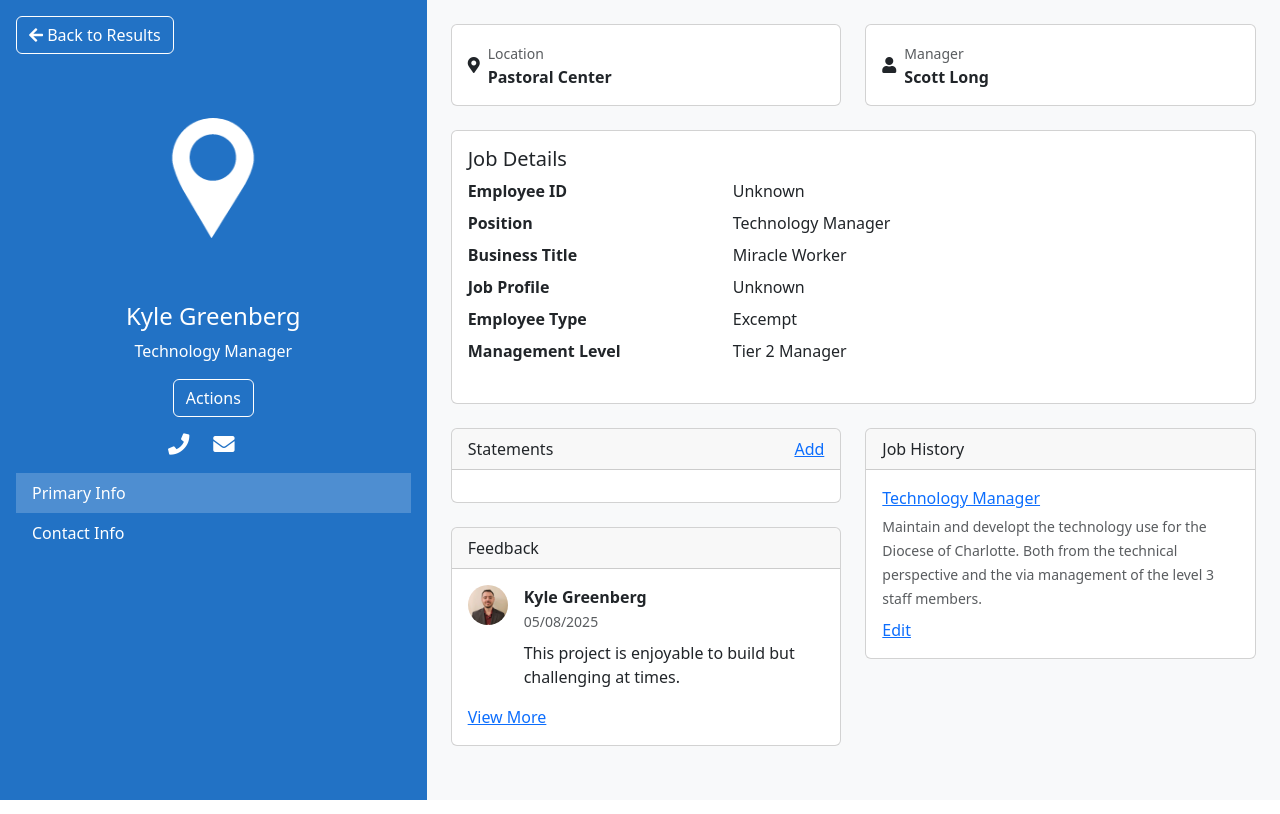
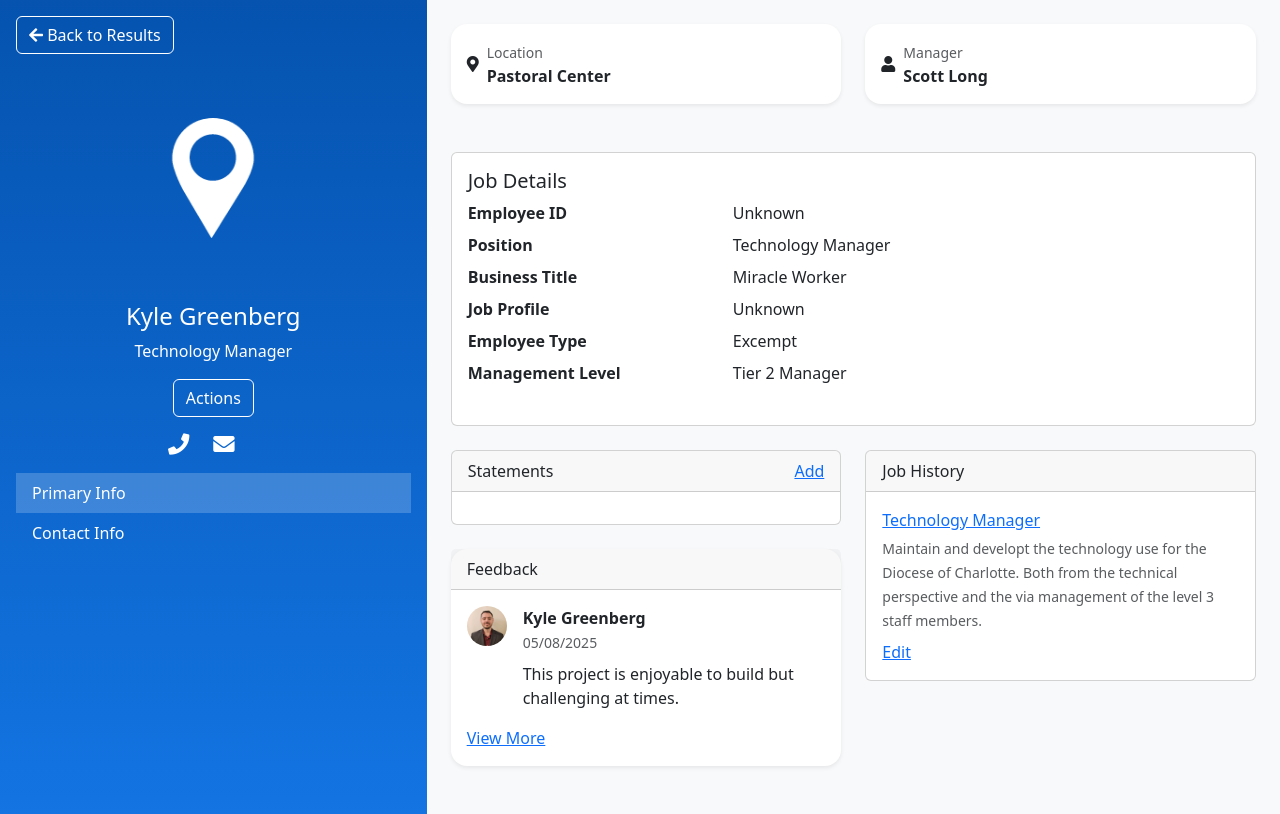
Before and after one commit to rcdoc-org/CryptaService-Crypta, a Django app: template backend/api/templates/details_page.html in a window 1280 px wide. Shown: the part 56-870 px from the top of the page. Run offline with Django 5.2, Linux system fonts and the light colour scheme; the template is opened without the code that fills it, so the values that code supplies are empty.

Commit message:
Better matched workday gradient for left nav.

```diff
--- a/backend/api/static/css/details_page.css
+++ b/backend/api/static/css/details_page.css
@@ -1,6 +1,7 @@
 /* left panel background + text */
 .aside-panel {
-    background-color: #2272C5;
+    /* background-color: #2272C5; */
+    background-image: linear-gradient(rgb(5, 83, 175),rgb(19, 116, 226));
     color: #fff;
     min-height: 100vh;
     display: flex;
--- a/backend/api/templates/details_page.html
+++ b/backend/api/templates/details_page.html
@@ -171,7 +171,7 @@
           <div id="primary-info" class="detail-section">
             <div class="row mb-4">
               <div class="col">
-                <div class="card">
+                <div class="card mb-4 border-0 rounded-4 shadow-sm">
                   <div class="card-body d-flex align-items-center">
                     <i class="fas fa-map-marker-alt me-2"></i>
                     <div>
@@ -196,7 +196,7 @@
                 </div>
               </div>
               <div class="col">
-                <div class="card">
+                <div class="card mb-4 border-0 rounded-4 shadow-sm">
                   <div class="card-body d-flex align-items-center">
                     <div>
                       <small class="text-muted">Name Details</small><br>
@@ -217,7 +217,7 @@
               </div>
             </div>
             <!-- status details -->
-            <div class="card mb-4">
+            <div class="card mb-4 border-0 rounded-4 shadow-sm">
               <div class="card-body">
                 <h5 class="card-title">Status Details</h5>
                 {% if object.personType == 'priest' %}
@@ -295,7 +295,7 @@
               <div class="col-md-6">
                 <!-- Person -->
                 {% if object.lkp_mailing_id %}
-                  <div class="card mb-4">
+                  <div class="card mb-4 border-0 rounded-4 shadow-sm">
                     <div class="card-header d-flex justify-content-between align-items-center">
                       <span><strong>Mailing Address</strong></span>
                     </div>
@@ -316,7 +316,7 @@
                 {% endif %}
 
                 {% if object.lkp_residence_id %}
-                  <div class="card">
+                  <div class="card mb-4 border-0 rounded-4 shadow-sm">
                     <div class="card-header">Residence Address</div>
                     <div class="card-body">
                       <div>
@@ -357,7 +357,7 @@
                 {% endif %}
 
                 {% if object.lkp_physicalAddress_id %}
-                  <div class="card">
+                  <div class="card mb-4 border-0 rounded-4 shadow-sm">
                     <div class="card-header">Residence Address</div>
                     <div class="card-body">
                       <div>
@@ -416,7 +416,7 @@
             <!-- top cards -->
           <div class="row mb-4">
             <div class="col">
-              <div class="card">
+              <div class="card mb-4 border-0 rounded-4 shadow-sm">
                 <div class="card-body d-flex align-items-center">
                   <i class="fas fa-map-marker-alt me-2"></i>
                   <div>
@@ -439,7 +439,7 @@
               </div>
             </div>
             <div class="col">
-              <div class="card">
+              <div class="card mb-4 border-0 rounded-4 shadow-sm">
                 <div class="card-body d-flex align-items-center">
                   <i class="fas fa-user me-2"></i>
                   <div>
@@ -630,7 +630,7 @@
             <!-- Address Cards -->
             <div class="row mb-4">
               <div class="col">
-                <div class="card">
+                <div class="card mb-4 border-0 rounded-4 shadow-sm">
                   {# Build a single string for the street, city, state, zip #}
                   {% if object.lkp_physicalAddress_id %}
                     {% with pa=object.lkp_physicalAddress_id %}
@@ -676,7 +676,7 @@
 
               <!-- Mailing Address Card-->
               <div class="col">
-                <div class="card">
+                <div class="card mb-4 border-0 rounded-4 shadow-sm">
                   <div class="card-body d-flex align-items-center">
                     <i class="fas fa-map-marker-alt me-2"></i>
                     <div>
@@ -735,7 +735,7 @@
                     {# statements content #}
                   </div>
                 </div>
-                <div class="card">
+                <div class="card mb-4 border-0 rounded-4 shadow-sm">
                   <div class="card-header">Feedback</div>
                   <div class="card-body">
                     <div class="d-flex mb-3">
@@ -781,7 +781,7 @@
             <!--Top Row-->
             <div class="row mb-4">
               <div class="col">
-                <div class="card">
+                <div class="card mb-4 border-0 rounded-4 shadow-sm">
                   <div class="card-body d-flex align-items-center">
                     <i class="fas fa-map-marker-alt me-2"></i>
                     <div>
@@ -796,7 +796,7 @@
                 </div>
               </div>
               <div class="col">
-                <div class="card">
+                <div class="card mb-4 border-0 rounded-4 shadow-sm">
                   <div class="card-body d-flex align-items-center">
                     <div>
                       <small class="text-muted">Parish ID</small><br>
@@ -858,7 +858,7 @@
                     <dd class="col-sm-8">{{ object.location_details.date_secondDedication|date:"Y-m-d" }}
                   </div>
                 </div>
-                <div class="card">
+                <div class="card mb-4 border-0 rounded-4 shadow-sm">
                   <div class="card-header">Boundary</div>
                   <div class="card-body">
                     <div class="d-flex mb-3">
@@ -896,7 +896,7 @@
           <!-- top cards -->
           <div class="row mb-4">
             <div class="col">
-              <div class="card">
+              <div class="card mb-4 border-0 rounded-4 shadow-sm">
                 <div class="card-body d-flex align-items-center">
                   <i class="fas fa-map-marker-alt me-2"></i>
                   <div>
@@ -907,7 +907,7 @@
               </div>
             </div>
             <div class="col">
-              <div class="card">
+              <div class="card mb-4 border-0 rounded-4 shadow-sm">
                 <div class="card-body d-flex align-items-center">
                   <i class="fas fa-user me-2"></i>
                   <div>
@@ -959,7 +959,7 @@
                   {# statements content #}
                 </div>
               </div>
-              <div class="card">
+              <div class="card mb-4 border-0 rounded-4 shadow-sm">
                 <div class="card-header">Feedback</div>
                 <div class="card-body">
                   <div class="d-flex mb-3">
```
